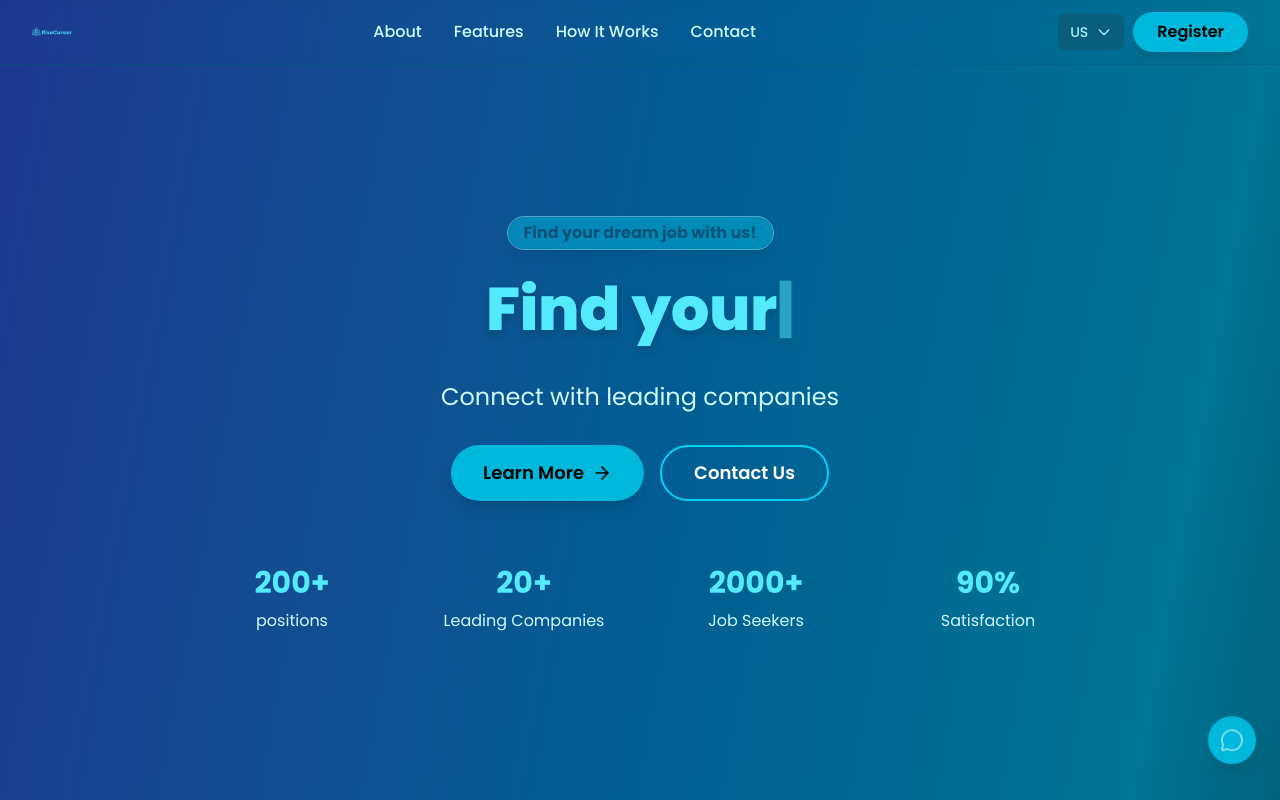
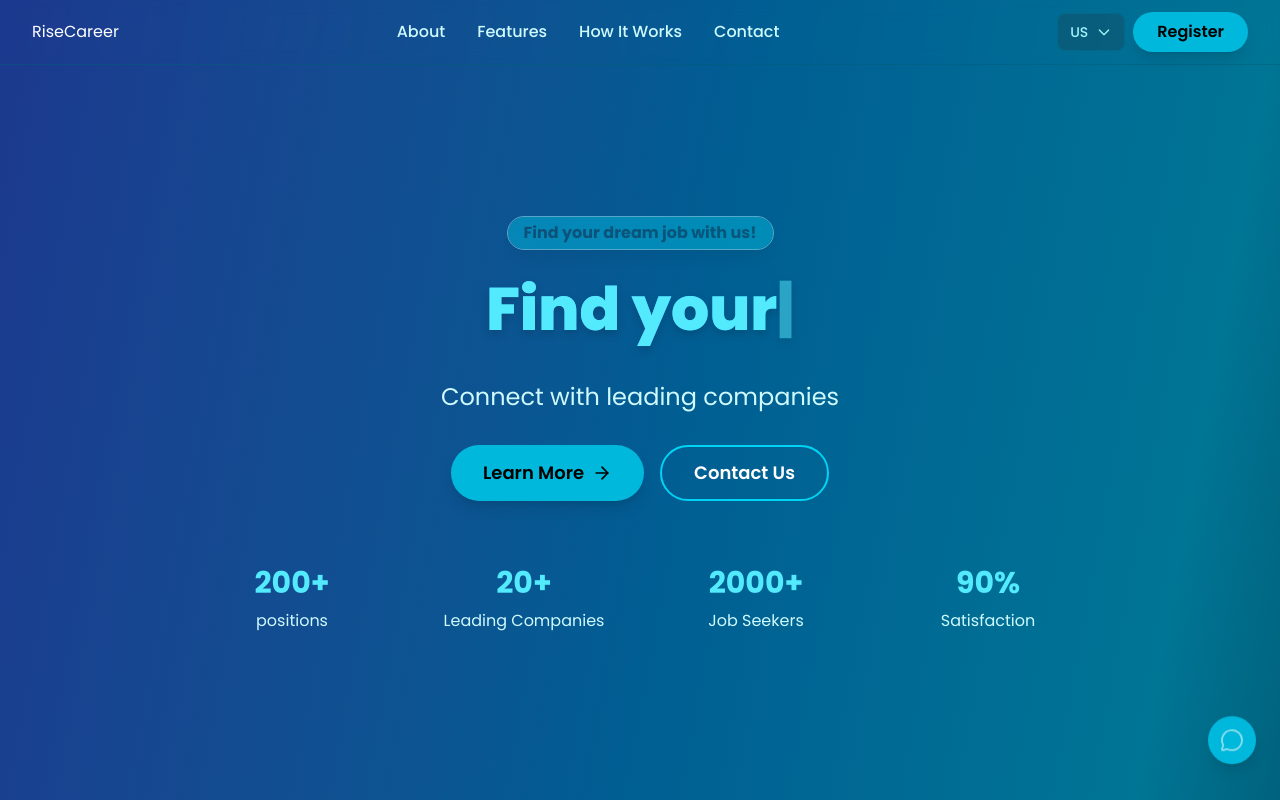
Before and after one commit to Chatoci/risecareer, a Next.js app: page / in a window 1280 px wide. Shown: the top 800 px of the page. Built offline with nearby package versions, Linux system fonts and the light colour scheme.

Commit message:
Update page.tsx

```diff
--- a/src/app/page.tsx
+++ b/src/app/page.tsx
@@ -365,7 +365,7 @@ export default function Home() {
         <div className="w-7xl mx-auto flex justify-between">
           <div className="flex items-center gap-3">
             <a href="#">
-              <Image src="/logo.png" alt="Rise Career Logo" width={40} height={40} />
+              RiseCareer
             </a>
           </div>
 
```
